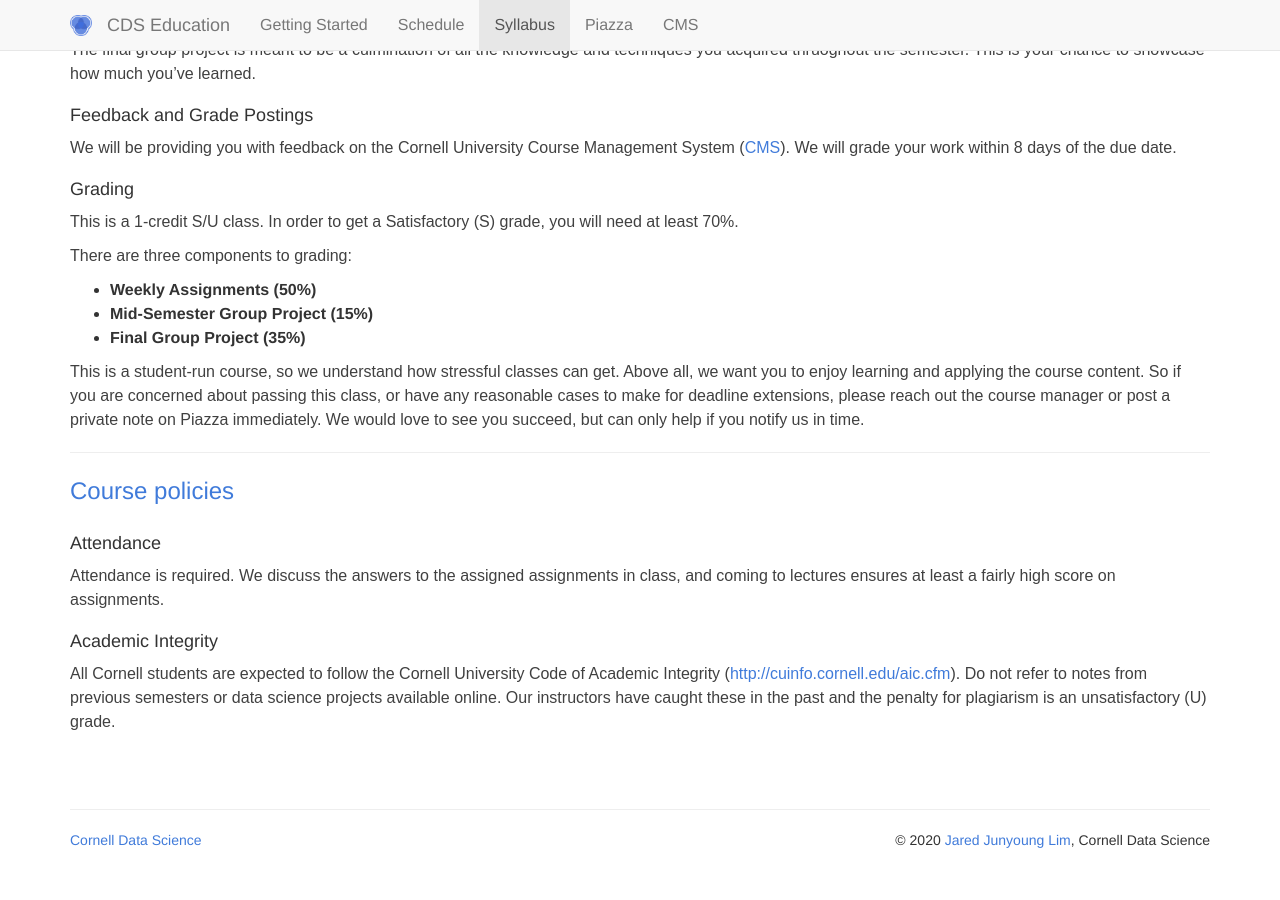
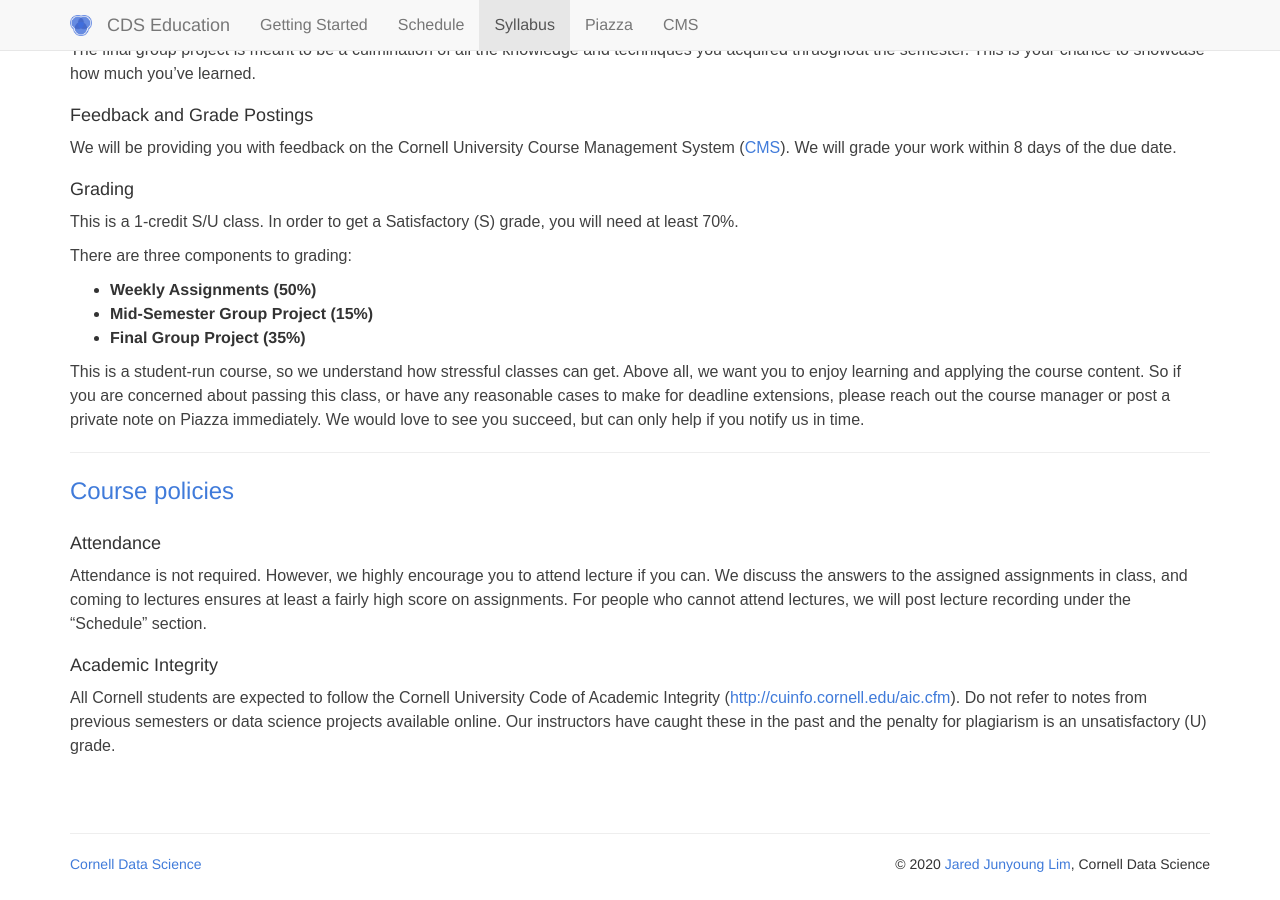
Before and after one commit to CornellDataScience/info1998, a Jekyll site: the page built from syllabus.md, in a window 1280 px wide and 900 px high, scrolled down 1502 px. Built offline with Jekyll 4.4.1, drawn with Linux system fonts in a browser that asks for light colours; before the commit the page ends 2378 px from its top, so only the background shows below that.

Commit message:
update attendence policy

```diff
--- a/syllabus.md
+++ b/syllabus.md
@@ -80,7 +80,7 @@ This is a student-run course, so we understand how stressful classes can get. Ab
 
 #### Attendance
 
-Attendance is required. We discuss the answers to the assigned assignments in class, and coming to lectures ensures at least a fairly high score on assignments.
+Attendance is not required. However, we highly encourage you to attend lecture if you can. We discuss the answers to the assigned assignments in class, and coming to lectures ensures at least a fairly high score on assignments. For people who cannot attend lectures, we will post lecture recording under the "Schedule" section.
 
 #### Academic Integrity
 
```
Also changed, not shown: 1 other file.
